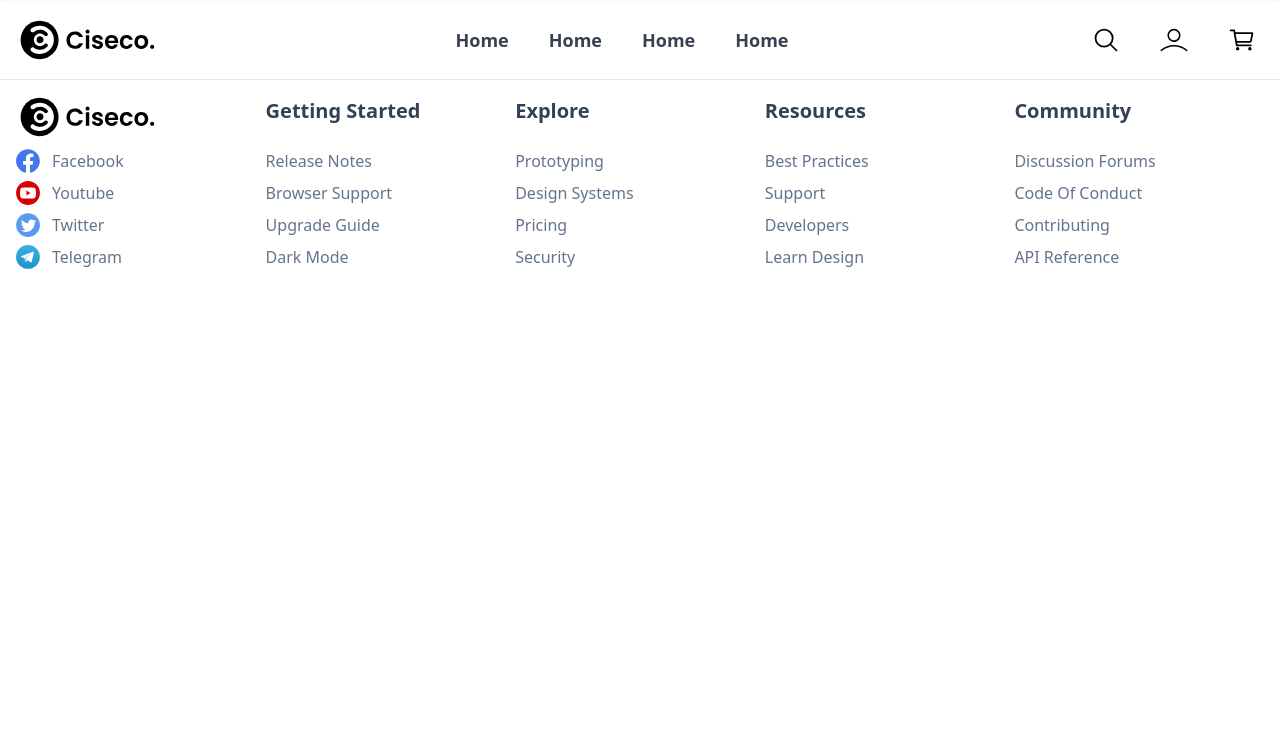
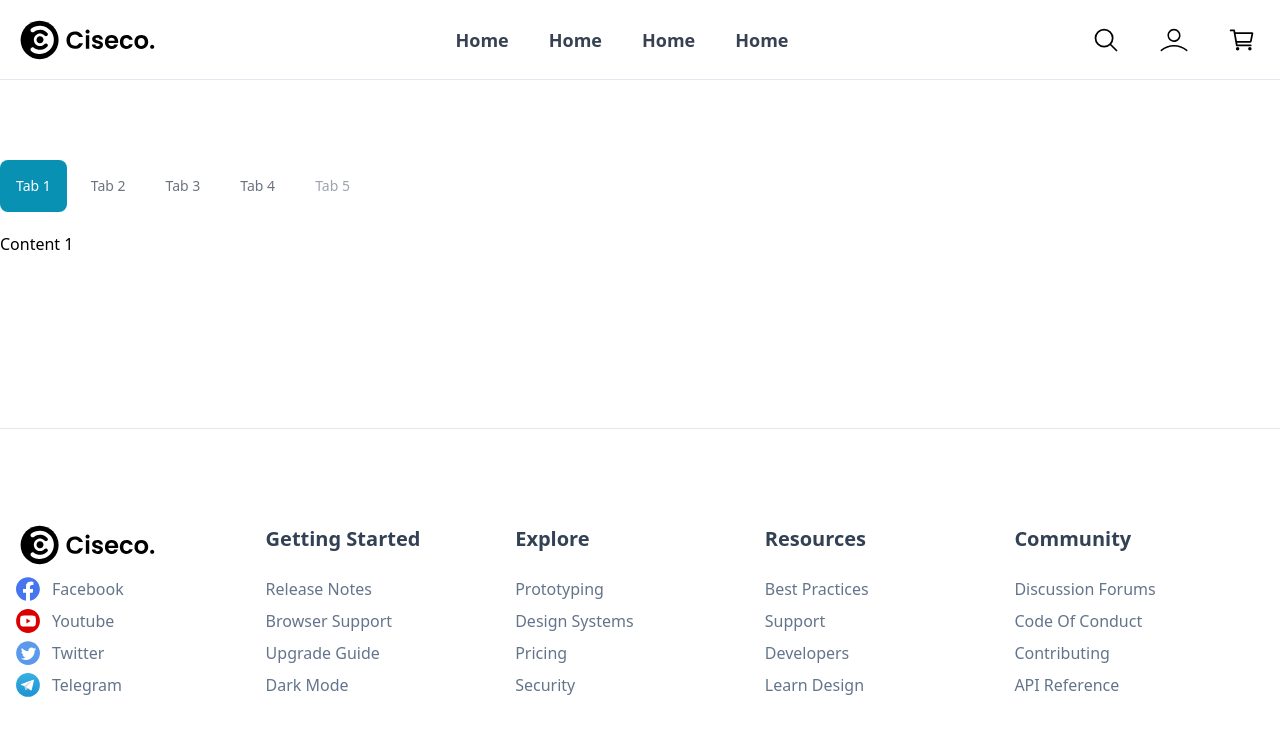
Before and after one commit to Abdallah-Sala7/store, a React (Create React App) app: page /product in a window 1280 px wide. Shown: the top 736 px of the page. Built offline with nearby package versions, Linux system fonts and the light colour scheme.

Commit message:
add flowbit

```diff
--- a/package.json
+++ b/package.json
@@ -7,6 +7,8 @@
     "@testing-library/react": "^13.4.0",
     "@testing-library/user-event": "^13.5.0",
     "axios": "^0.27.2",
+    "flowbite": "^1.5.3",
+    "flowbite-react": "^0.1.11",
     "react": "^18.2.0",
     "react-dom": "^18.2.0",
     "react-hooks": "^1.0.1",
--- a/src/App.js
+++ b/src/App.js
@@ -2,6 +2,7 @@ import Nav from "./components/nav/Nav";
 import Home from "./components/home/Home";
 import { BrowserRouter, Route, Routes } from "react-router-dom";
 import Footer from "./components/footer/Footer";
+import Product from "./components/product/Product";
 
 function App() {
   return (
@@ -9,6 +10,7 @@ function App() {
       <Nav />
       <Routes>
         <Route path="/" element={<Home />} />
+        <Route path="/product" element={<Product />} />
       </Routes>
       <Footer />
     </BrowserRouter>
--- a/src/components/home/Home.jsx
+++ b/src/components/home/Home.jsx
@@ -849,9 +849,9 @@ function Home() {
       </section>
 
       <section className="py-6 px-2 sm:px-0">
-        <div className="container px-6 pt-12 bg-gray-100 rounded-3xl flex flex-wrap sm:px-12 md:px-24 md:pt-24">
+        <div className="container px-6 pt-12 bg-gray-100 rounded-3xl flex items-end flex-wrap sm:px-12 md:px-24 md:pt-24">
           <div className="w-full pb-12 md:w-1/2">
-            <h1 className="text-2xl mb-8 text-gray-900 font-bold first-letter:capitalize md:text-5xl">
+            <h1 className="text-2xl mb-8 text-gray-900 font-bold first-letter:capitalize md:text-3xl lg:text-5xl">
               don't miss out on special offers
             </h1>
 
--- /dev/null
+++ b/src/components/product/Product.jsx
@@ -0,0 +1,37 @@
+import { Tabs } from 'flowbite-react'
+import React from 'react'
+
+function Product() {
+  return (
+    <main className='py-40'>
+      <Tabs.Group
+        aria-label="Pills"
+        style="pills"
+      >
+        <Tabs.Item
+          active={true}
+          title="Tab 1"
+        >
+          Content 1
+        </Tabs.Item>
+        <Tabs.Item title="Tab 2">
+          Content 2
+        </Tabs.Item>
+        <Tabs.Item title="Tab 3">
+          Content 3
+        </Tabs.Item>
+        <Tabs.Item title="Tab 4">
+          Content 4
+        </Tabs.Item>
+        <Tabs.Item
+          disabled={true}
+          title="Tab 5"
+        >
+          Content 5
+        </Tabs.Item>
+      </Tabs.Group>
+    </main>
+  )
+}
+
+export default Product
--- a/tailwind.config.js
+++ b/tailwind.config.js
@@ -2,6 +2,7 @@
 module.exports = {
   content: [
     "./src/**/*.{js,jsx,ts,tsx}",
+    'node_modules/flowbite-react/**/*.{js,jsx,ts,tsx}'
   ],
   theme: {
     extend: {
@@ -25,5 +26,5 @@ module.exports = {
       }
     },
   },
-  plugins: [],
+  plugins: [require('flowbite/plugin')],
 }
```
Also changed, not shown: 1 other file (tests, documents, lock files or other folders).
